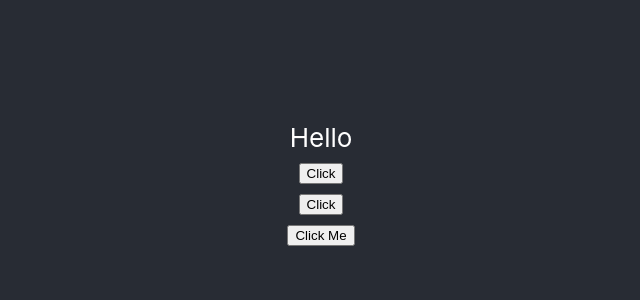
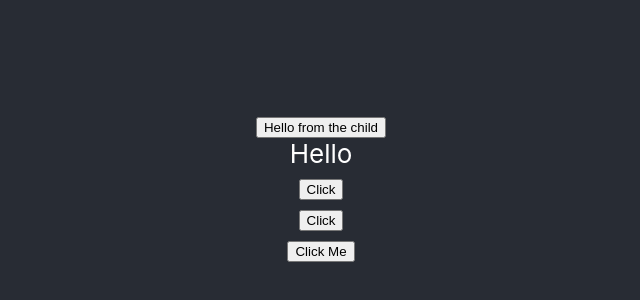
Before and after one commit to grvrjt/react-practice, a React (Create React App) app in the folder basics/: page / in a window 1280 px wide. Shown: the part 216-516 px from the top of the page, without its empty margins (319-959 px from the left). Built offline with nearby package versions, Linux system fonts and the light colour scheme.

Commit message:
method as props

```diff
--- a/basics/src/App.js
+++ b/basics/src/App.js
@@ -2,11 +2,13 @@
 import FunctionClick from './components/FunctionClick';
 import ClassClick from './components/ClassClick';
 import EventBind from './components/EventBind';
+import ParentComponent from './components/ParentComponent';
 
 function App() {
   return (
     <div className="App">
       <header className="App-header">
+        <ParentComponent />
         <EventBind />
        <FunctionClick />
        <ClassClick />
--- /dev/null
+++ b/basics/src/components/ChildComponent.js
@@ -0,0 +1,11 @@
+import React from 'react'
+
+function ChildComponent(props) {
+    return (
+        <div>
+            <button onClick ={()=>props.greetHandler('child')}>Hello from the child</button>
+        </div>
+    )
+}
+
+export default ChildComponent
--- /dev/null
+++ b/basics/src/components/ParentComponent.js
@@ -0,0 +1,27 @@
+import React, { Component } from "react";
+import ChildComponent from "./ChildComponent";
+
+class ParentComponent extends Component {
+  constructor(props) {
+    super(props);
+
+    this.state = {
+      parentName: "Parent",
+    };
+    this.greetParent = this.greetParent.bind(this);
+  }
+
+  greetParent(childName) {
+    alert(`Hello ${this.state.parentName} from ${childName}`);
+  }
+
+  render() {
+    return (
+      <div>
+        <ChildComponent greetHandler={this.greetParent} />
+      </div>
+    );
+  }
+}
+
+export default ParentComponent;
```
